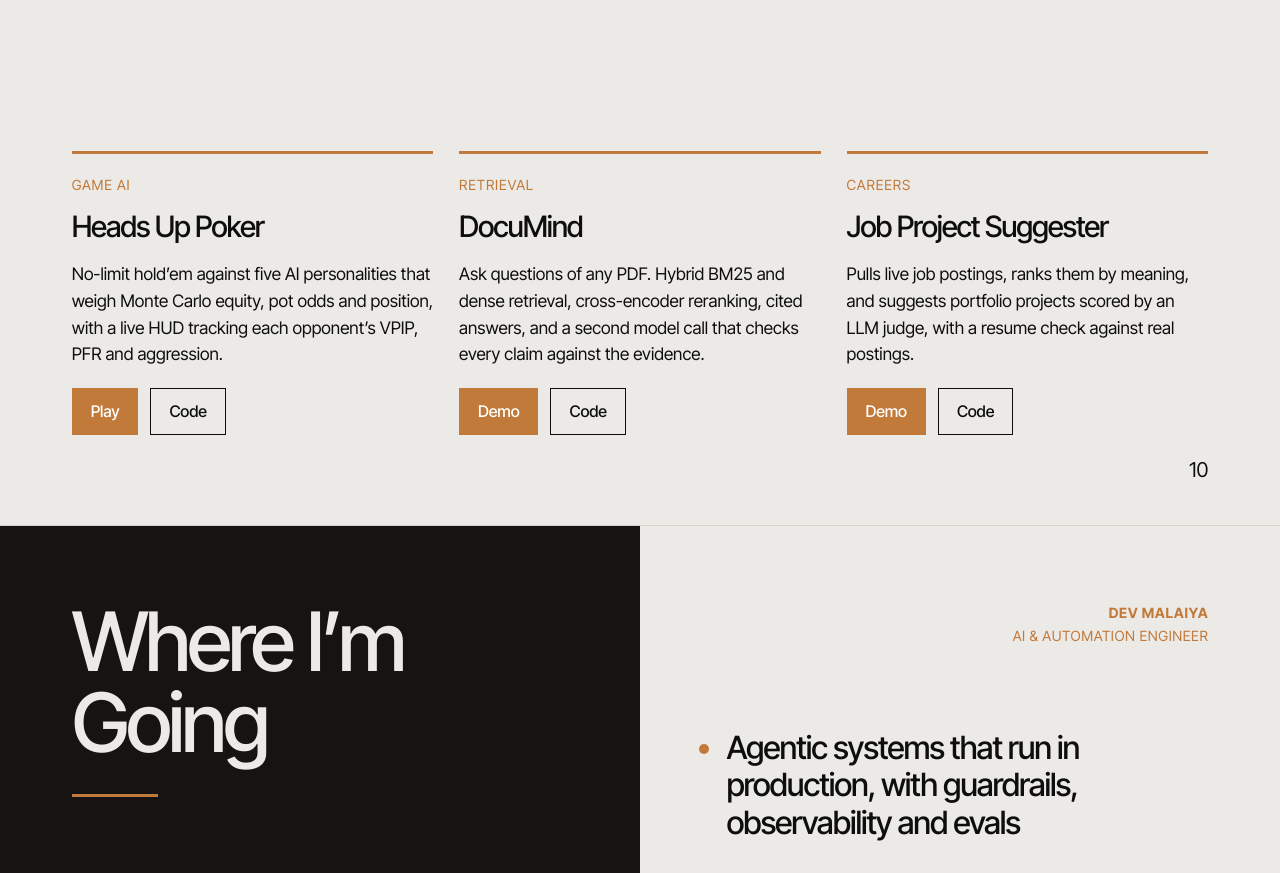
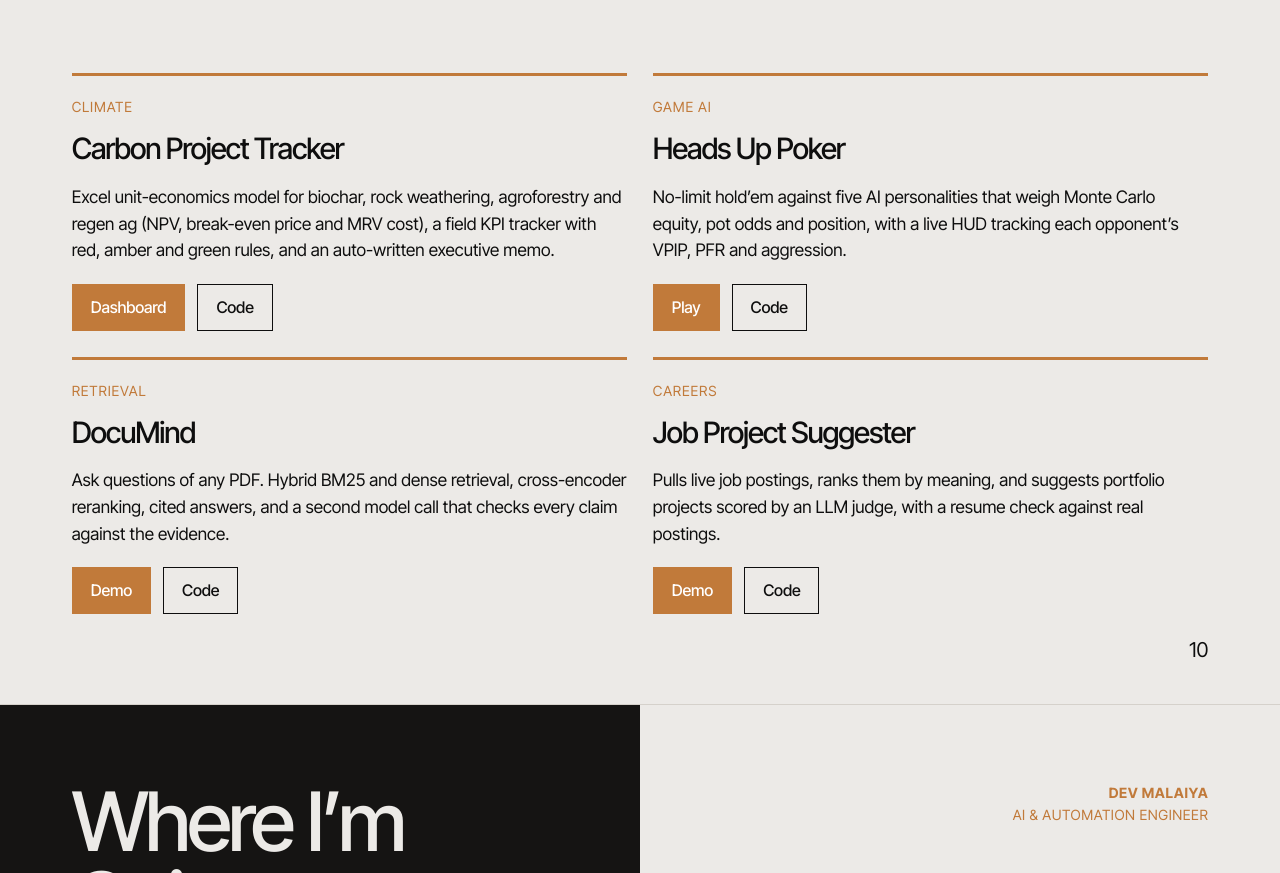
Before and after one commit to devmalaiyatx01-commits/devmalaiyatx01-commits.github.io, a plain HTML site: page index.html in a window 1280 px wide. Shown: the part 8065-8938 px from the top of the page. Drawn offline with Linux system fonts and the light colour scheme.

Commit message:
Add the Carbon Project Tracker
Co-Authored-By: Claude Opus 5.5 <noreply@anthropic.com>

```diff
--- a/index.html
+++ b/index.html
@@ -106,7 +106,7 @@ img,svg{display:block;max-width:100%}
 .stat svg{width:clamp(48px,4.6vw,76px);margin-bottom:14px}
 .stat strong{display:block;font-weight:500;font-size:clamp(30px,3.2vw,52px);letter-spacing:-.045em;line-height:1}
 .stat span{display:block;font-size:clamp(15px,1.3vw,19px);margin-top:6px}
-.more{display:grid;grid-template-columns:repeat(3,minmax(0,1fr));gap:clamp(16px,2vw,28px)}
+.more{display:grid;grid-template-columns:repeat(2,minmax(0,1fr));gap:clamp(16px,2vw,28px)}
 .card{border-top:3px solid var(--copper);padding-top:20px;display:flex;flex-direction:column}
 .card h3{font-weight:500;font-size:clamp(24px,2.3vw,36px);letter-spacing:-.04em;margin:0 0 .4em}
 .card .k{color:var(--copper);font-size:14px;letter-spacing:.06em;text-transform:uppercase;margin:0 0 .6em}
@@ -362,6 +362,8 @@ img,svg{display:block;max-width:100%}
   </div>
   <div class="body">
     <div class="more">
+      <article class="card"><p class="k">Climate</p><h3>Carbon Project Tracker</h3><p>Excel unit-economics model for biochar, rock weathering, agroforestry and regen ag (NPV, break-even price and MRV cost), a field KPI tracker with red, amber and green rules, and an auto-written executive memo.</p>
+        <div class="links"><a class="btn fill" href="https://devmalaiyatx01-commits.github.io/carbon-project-tracker/">Dashboard</a><a class="btn" href="https://github.com/devmalaiyatx01-commits/carbon-project-tracker">Code</a></div></article>
       <article class="card"><p class="k">Game AI</p><h3>Heads Up Poker</h3><p>No-limit hold&rsquo;em against five AI personalities that weigh Monte Carlo equity, pot odds and position, with a live HUD tracking each opponent&rsquo;s VPIP, PFR and aggression.</p>
         <div class="links"><a class="btn fill" href="https://devmalaiyatx01-commits.github.io/pokerTracker/">Play</a><a class="btn" href="https://github.com/devmalaiyatx01-commits/pokerTracker">Code</a></div></article>
       <article class="card"><p class="k">Retrieval</p><h3>DocuMind</h3><p>Ask questions of any PDF. Hybrid BM25 and dense retrieval, cross-encoder reranking, cited answers, and a second model call that checks every claim against the evidence.</p>
```
